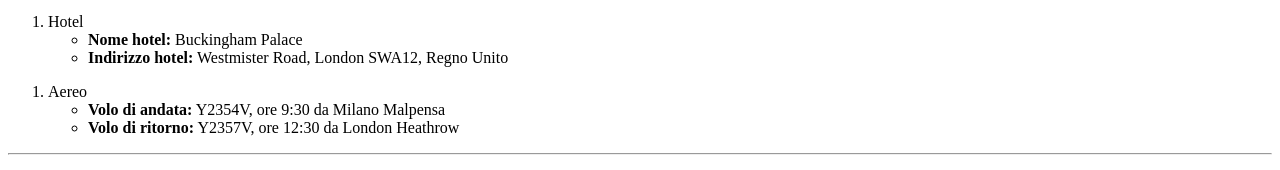
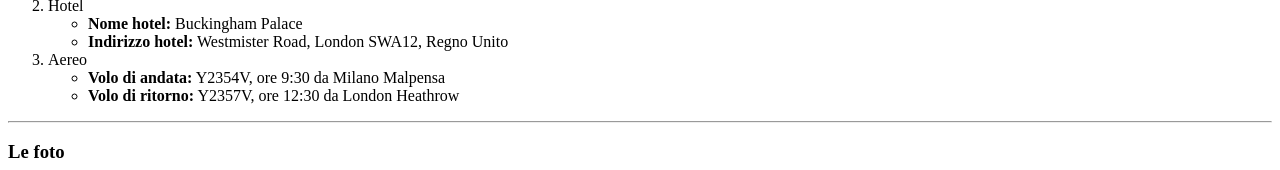
Before and after one commit to jacoposergio/html-london-trip, a plain HTML site: page index.html in a window 1280 px wide. Shown: the part 1171-1341 px from the top of the page. Drawn offline with Linux system fonts and the light colour scheme.

Commit message:
correzione lista numerata

```diff
--- a/index.html
+++ b/index.html
@@ -81,20 +81,19 @@
                         <li><strong>999</strong> - Emergenza</li>
                         <li><strong>101</strong> - Polizia</li>
                         <li><strong>111</strong> - Assistenza medica</li>
+                    </ul>
                 </li>
-            </ol>
-            <ol>
                 <li> Hotel
                     <ul>
                         <li><strong>Nome hotel:</strong>  Buckingham Palace </li>
                         <li><strong>Indirizzo hotel:</strong>  Westmister Road, London SWA12, Regno Unito </li>
+                    </ul>
                 </li>
-            </ol>
-            <ol>
                 <li> Aereo
                     <ul>
                         <li><strong>Volo di andata:</strong>  Y2354V, ore 9:30 da Milano Malpensa </li>
                         <li><strong>Volo di ritorno:</strong>  Y2357V, ore 12:30 da London Heathrow </li>
+                   </ul>
                 </li>
             </ol>
             <hr>
@@ -106,6 +105,6 @@
           <h3>Le foto</h3>
           <img src="https://www.abta.com/sites/default/files/styles/large/public/media/uploads/london-400x400-compressor_0.jpg" alt="Millennium Bridge">
           <img src="https://pokerstarscareers.com/wp-content/uploads/2020/01/London-Wider-Area-e1597319992670-400x400.jpg" alt="Covent Garden">
-        </footer>
+  </footer>
 </body>
 </html>
```
